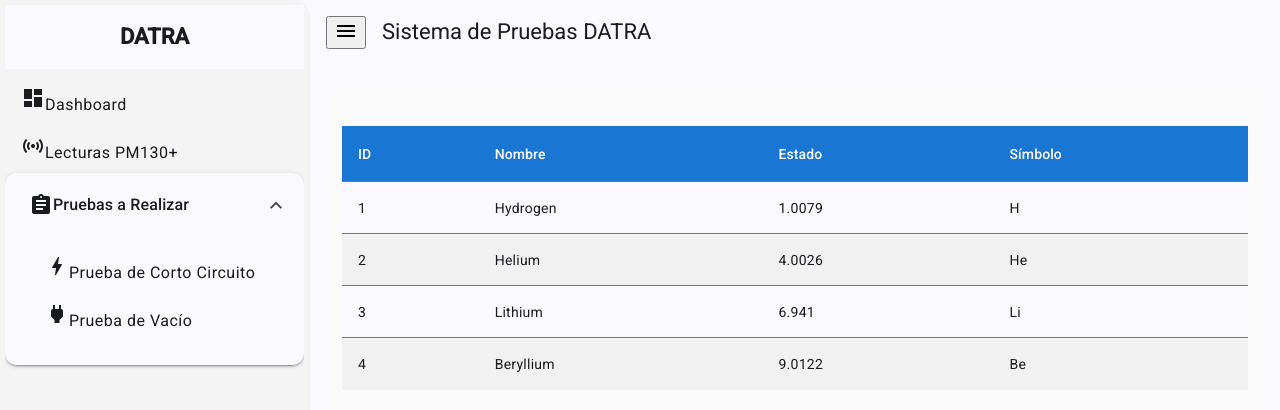
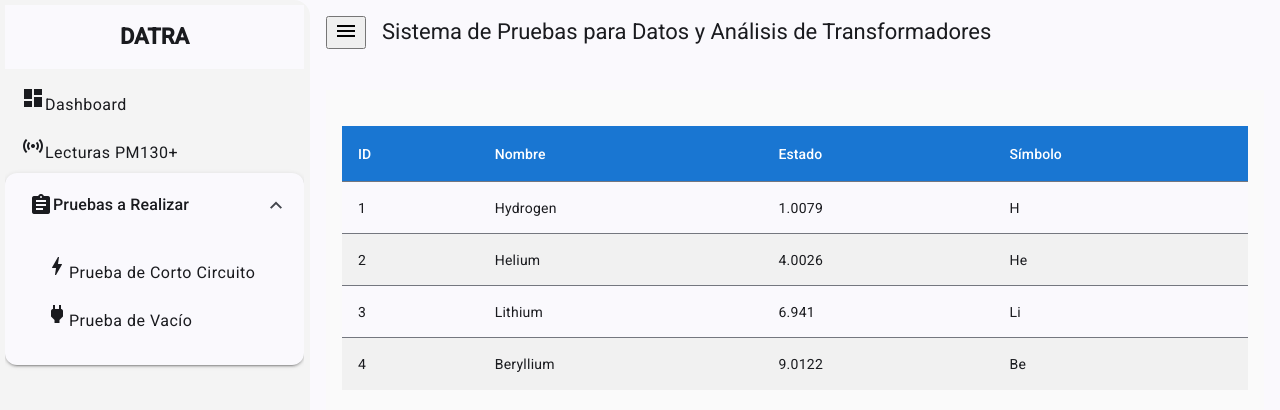
Before and after one commit to vjceballosj/datra, an Angular app in the folder frontend/: page /dashboard in a window 1280 px wide. Shown: the top 410 px of the page. Built offline with nearby package versions, Linux system fonts and the light colour scheme.

Commit message:
Update main-layout.component.html
Update main-layout.component.html

```diff
--- a/frontend/src/app/layout/main-layout/main-layout.component.html
+++ b/frontend/src/app/layout/main-layout/main-layout.component.html
@@ -46,7 +46,7 @@
       <button mat-icon-button (click)="drawer.toggle()" class="menu-button">
         <mat-icon>menu</mat-icon>
       </button>
-      <span class="toolbar-title">Sistema de Pruebas DATRA</span>
+      <span class="toolbar-title">Sistema de Pruebas para Datos y Análisis de Transformadores</span>
     </mat-toolbar>
 
     <div class="content">
```
